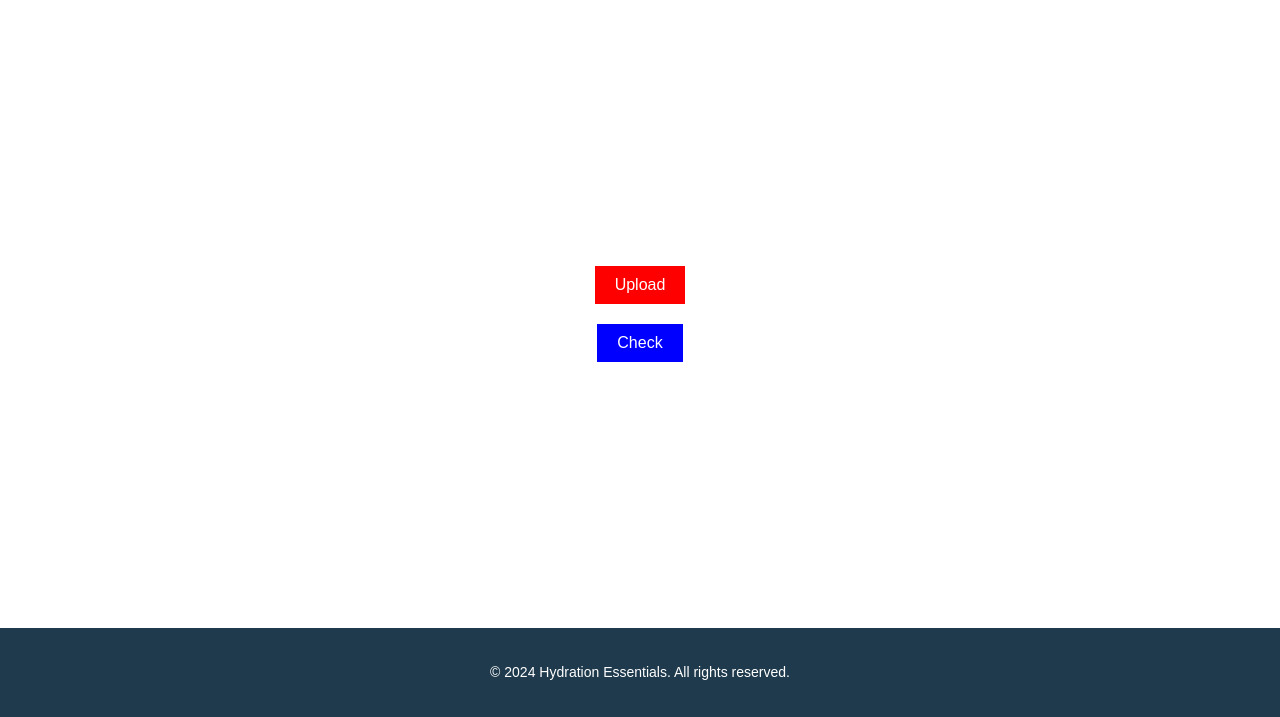
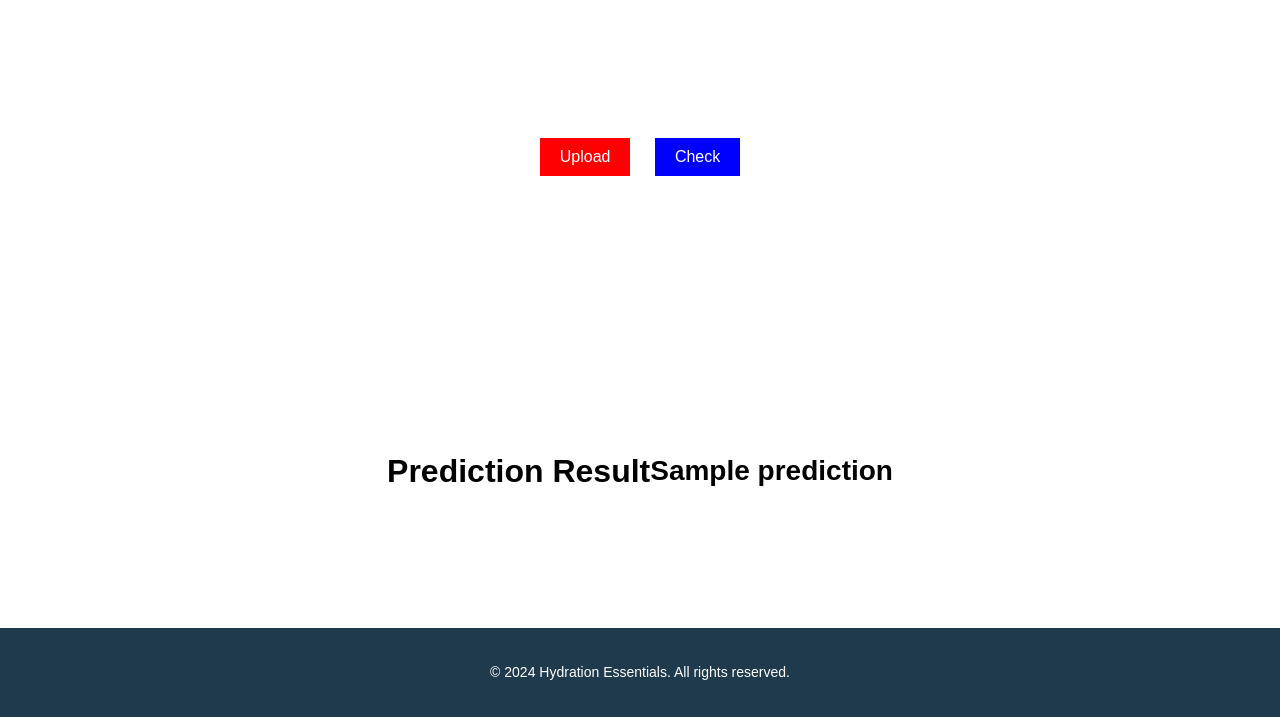
Before and after one commit to Nidhig19/hydration-essentials, a Flask app: template templates/classification.html in a window 1280 px wide. Shown: the part 83-800 px from the top of the page. Run offline with Flask 3, Linux system fonts and the light colour scheme; the template is opened without the code that fills it: most values are stand-ins (such as "Sample title", 1, 10 or a date in 2020).

Commit message:
feat: Model Deploy

```diff
--- a/app.py
+++ b/app.py
@@ -4,12 +4,12 @@ import tensorflow as tf
 import pandas as pd
 from keras.models import Model
 from flask import Flask,app,request,render_template
-from keras.models import Model
-from keras.preprocessing import image
+from keras.preprocessing.image import load_img, img_to_array
+from PIL import Image
 from tensorflow.python.ops.gen_array_ops import Concat
 from keras.models import load_model
 
-model=load_model('CNN.h5')
+model=load_model('models//model.h5')
 app=Flask(__name__)
 
 @app.route('/')
@@ -27,16 +27,15 @@ def classification():
         #print("upload folder is",filepath)
         f.save(filepath)
 
-        img = tf.keras.utils.load_img(filepath,target_size=(128,128))
-        x=tf.keras.utils.img_to_array(img)
-        x=x/255.0
-        x=np.expand_dims(x,axis=0)
+        img = load_img(filepath,target_size=(256,256))
+        x=img_to_array(img)
+        x=x.reshape((1,256,256,3))
 
-        prediction=np.argmax(model.predict(img),axis=1)
+        prediction=np.argmax(model.predict(x),axis=1)
         op=['Full water level','Half water level','Overflowing']
         result=str(op[prediction[0]])
         print(result)
-    return render_template('predict.html',prediction=result)
+    return render_template('classification.html',prediction=result)
 
 if __name__=='__main__':
     app.run(debug=True)
--- a/templates/classification.html
+++ b/templates/classification.html
@@ -167,12 +167,18 @@
 
     <div class="middle">
         <div class="button-container">
-            <form id="uploadForm" action="{{url_for('classification')}}" method="post">
-                <input type="file" id="fileInput" class="hidden-file-input" accept="image/*">
+            <form id="uploadForm" action="{{url_for('classification')}}" method="post" enctype="multipart/form-data">
+                <input type="file" id="fileInput" class="hidden-file-input" name="image" accept="image/*">
                 <button type="button" class="proceed-button" onclick="document.getElementById('fileInput').click();">Upload</button>
+                <button type="submit" class="check-button">Check</button>
             </form>
-            <button type="submit" class="check-button">Check</button>
         </div>
+    </div>
+
+    <div class="middle" style="color: black;">
+        <h1>Prediction Result</h1>
+        <br/>
+        <h2> {{ prediction }}</h2>
     </div>
 
     <script>
```
Also changed, not shown: 2 other files.
